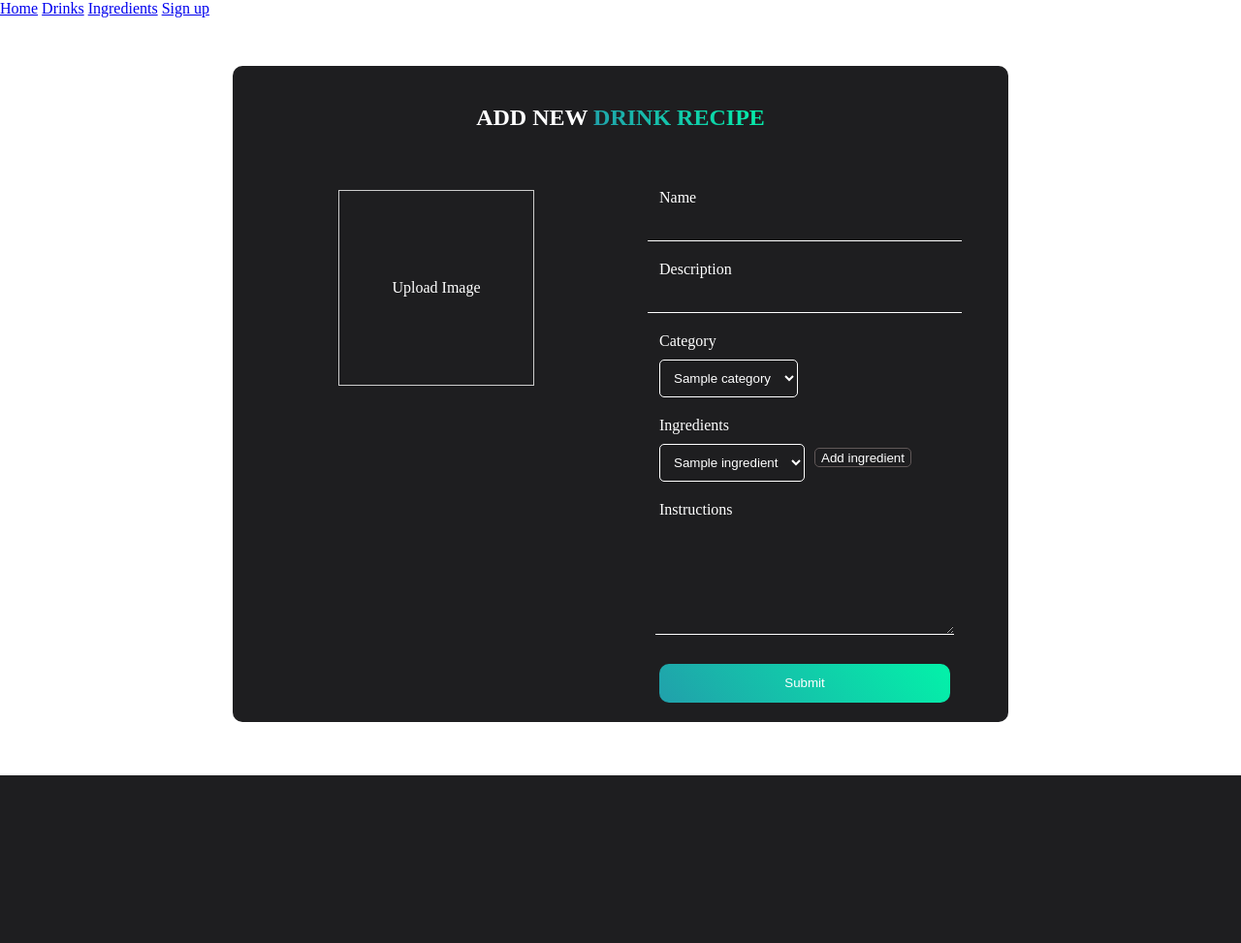
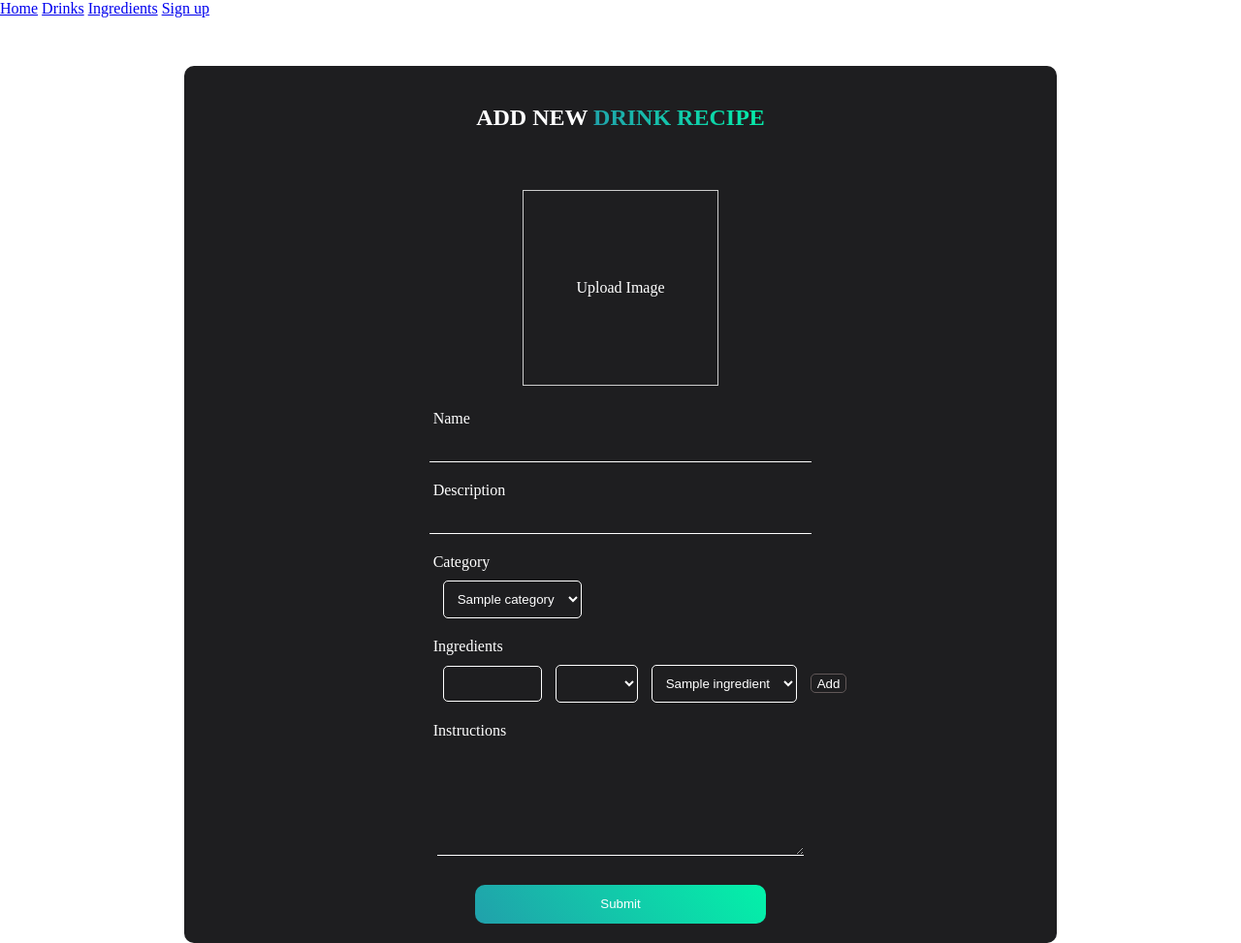
Before and after one commit to tommivk/drink-recipes, a Flask app: template templates/drink_form.html in a window 1280 px wide. Shown: the whole page at 97% size. Before the commit the page ends 800 px from the top, so only its background shows below. Run offline with Flask 2, Linux system fonts and the light colour scheme; the template is opened without the code that fills it: most values are stand-ins (such as "Sample title", 1, 10 or a date in 2020).

Commit message:
add measures and units for drink ingredients

```diff
--- a/app.py
+++ b/app.py
@@ -1,3 +1,5 @@
+import json
+import urllib
 import secrets
 import re
 from datetime import datetime
@@ -143,9 +145,11 @@ def drinks_post():
     name = request.form["name"]
     recipe = request.form["recipe"]
     description = request.form["description"]
-    ingredient_ids = request.form.getlist("ingredients")
+    ingredients_data = request.form["ingredients"]
     category_id = request.form["category"]
     file = request.files["picture"]
+
+    ingredients = json.loads(urllib.parse.unquote(ingredients_data))
 
     if not file.filename.endswith(".jpg"):
         return "Invalid filetype"
@@ -165,9 +169,22 @@ def drinks_post():
                                       "category_id": category_id, "timestamp": datetime.now()})
     drink_id = result.fetchone()[0]
 
-    for id in ingredient_ids:
-        sql = "INSERT INTO DrinkIngredients (drink_id, ingredient_id) VALUES(:drink_id, :ingredient_id)"
-        db.session.execute(sql, {"drink_id": drink_id, "ingredient_id": id})
+    result = db.session.execute("SELECT id FROM Ingredients").fetchall()
+    valid_ids = [r[0] for r in result]
+
+    for ingredient in ingredients:
+        ingredient_id = ingredient['ingredientId']
+        measure = ingredient['measure']
+        unit = ingredient['unit']
+
+        # TODO validate measure and unit
+
+        if int(ingredient_id) not in valid_ids:
+            return "invalid ingredient id"
+
+        sql = "INSERT INTO DrinkIngredients (drink_id, ingredient_id, measure, unit) VALUES(:drink_id, :ingredient_id, :measure, :unit)"
+        db.session.execute(
+            sql, {"drink_id": drink_id, "ingredient_id": ingredient_id, "measure": measure, "unit": unit})
 
     db.session.commit()
     return redirect("/drinks")
@@ -213,7 +230,7 @@ def serve_drink(id):
     drink = db.session.execute(
         sql, {"drink_id": id, "user_id": user_id}).fetchone()
 
-    sql = "SELECT name FROM DrinkIngredients JOIN ingredients ON ingredients.id=DrinkIngredients.ingredient_id WHERE drink_id =:id "
+    sql = "SELECT name, unit, measure FROM DrinkIngredients JOIN ingredients ON ingredients.id=DrinkIngredients.ingredient_id WHERE drink_id =:id "
     ingredients = db.session.execute(sql, {"id": id}).fetchall()
 
     comments = db.session.execute(
--- a/static/style.css
+++ b/static/style.css
@@ -179,7 +179,7 @@ body {
 }
 
 .drink-form-container {
-    width: 800px;
+    width: 900px;
     max-width: 100vw;
     min-height: 600px;
     margin: auto;
@@ -267,22 +267,17 @@ input[type="file"]:hover+label {
     width: 80%;
 }
 
-.form-right>select,
-#ingredientSelect {
+.form-select,
+.measure-input {
     padding: 10px;
     margin-top: 10px;
-    margin-left: 40px;
+    margin-left: 10px;
     background: none;
     width: fit-content;
     border: none;
     border: 1px solid white;
     border-radius: 5px;
     color: white;
-}
-
-.form-right>select:focus,
-#ingredientSelect:focus {
-    outline: none;
 }
 
 .form-select>option {
@@ -294,9 +289,12 @@ input[type="file"]:hover+label {
     border-bottom: 1px solid rgb(31, 218, 231);
 }
 
-.form-select:focus,
-#ingredientSelect:focus {
+.form-select:focus {
     box-shadow: 0px 0px 3px white;
+}
+
+.measure-input {
+    width: 80px;
 }
 
 #selectedIngredients {
@@ -318,8 +316,12 @@ input[type="file"]:hover+label {
 }
 
 .ingredient-select-wrapper {
-    display: flex;
     align-items: center;
+    margin-left: 40px;
+}
+
+.category-select {
+    margin-left: 50px;
 }
 
 .drink-form textarea {
@@ -374,7 +376,7 @@ input[type="file"]:hover+label {
     display: flex;
     align-items: center;
     justify-content: space-between;
-    width: 160px;
+    width: 180px;
 }
 
 .hidden {
--- a/templates/drink.html
+++ b/templates/drink.html
@@ -34,7 +34,7 @@
         <p>Category: {{drink.category}}</p>
         <ul>
             {% for ingredient in ingredients %}
-            <li>{{ ingredient.name }}</li>
+            <li>{{ingredient.measure}} {{ingredient.unit}} {{ ingredient.name }}</li>
             {% endfor %}
         </ul>
         <p>{{drink.description}}</p>
--- a/templates/drink_form.html
+++ b/templates/drink_form.html
@@ -20,25 +20,34 @@
             <label>Description</label>
             <input type="text" name="description" autocomplete="off" />
             <label>Category</label>
-            <select class="form-select" name="category">
+            <select class="form-select category-select" name="category">
                 {% for category in categories %}
                 <option value="{{ category.id }}"> {{ category.name }}
                     {% endfor %}
             </select>
             <label>Ingredients</label>
 
-            {% for ingredient in ingredients %}
-            <input type="checkbox" hidden id="ingredientOption" name="ingredients" value="{{ ingredient.id }}"></input>
-            {% endfor %}
+            <input type="hidden" name="ingredients" id="ingredientsInput" />
 
             <div class="ingredient-select-wrapper">
+                <input class="measure-input" type="number" id="measure" autocomplete="off">
+                <select class="form-select" type="text" id=unit>
+                    <option selected value=""></option>
+                    <option value="cl">cl</option>
+                    <option value="ml">ml</option>
+                    <option value="litres">litres</option>
+                    <option value="pcs.">pcs.</option>
+                    <option value="dashes">dashes</option>
+                    <option value="tsp.">tsp.</option>
+                    <option value="tbsp.">tbsp.</option>
+                </select>
                 <select class="form-select" id="ingredientSelect">
                     {% for ingredient in ingredients %}
                     <option id="ingredientOption" name="options" value="{{ ingredient.id }}"> {{ ingredient.name }}
                     </option>
                     {% endfor %}
                 </select>
-                <button class="add-ingredient-btn" onclick="addIngredient()" type="button">Add ingredient</button>
+                <button class="add-ingredient-btn" onclick="addIngredient()" type="button">Add</button>
             </div>
 
             <label>Instructions</label>
@@ -61,34 +70,49 @@
     let selectedIngredients = []
 
     function addIngredient() {
-        let id = document.getElementById("ingredientSelect").value
-        let value = ingredientSelect.options[ingredientSelect.selectedIndex].innerHTML;
+        let unitInput = document.getElementById("unit")
+        let measureInput = document.getElementById("measure")
 
-        if (selectedIngredients.includes(id)) return
+        let unit = unitInput.value
+        let measure = measureInput.value
+        let ingredientId = document.getElementById("ingredientSelect").value
 
-        document.querySelector(`input[type='checkbox'][value="${id}"]`).checked = true;
+        if (selectedIngredients.find((el) => el.ingredientId === ingredientId)) return alert("Ingredient has already been added")
+        if (!measure && unit) return alert("Measure cannot be empty if unit is selected")
+        if (measure && !unit) return alert("Unit cannot be empty if measure is selected")
 
-        selectedIngredients.push(id)
+        selectedIngredients.push({ ingredientId, unit, measure })
+        updateInputValue()
+
         let ingredientList = document.getElementById("selectedIngredients")
+        let ingredient = ingredientSelect.options[ingredientSelect.selectedIndex].innerHTML
 
         let div = document.createElement("div")
         div.classList.add("form-selected-ingredient")
 
         let li = document.createElement("li")
-        li.textContent = value
+        li.textContent = `${measure} ${unit} ${ingredient}`
         div.appendChild(li)
 
         let button = document.createElement("button")
         button.textContent = "Remove"
         button.setAttribute("type", "button")
         button.onclick = () => {
-            selectedIngredients = selectedIngredients.filter((el) => el != id)
+            selectedIngredients = selectedIngredients.filter(el => el.ingredientId != ingredientId)
             let ingredientList = document.getElementById("selectedIngredients")
             ingredientList.removeChild(div)
-            let checkbox = document.querySelector(`input[type='checkbox'][value="${id}"]`).checked = false;
+            updateInputValue()
         }
         div.appendChild(button)
         ingredientList.appendChild(div)
+        measureInput.value = ""
+        unitInput.value = ""
+    }
+
+    function updateInputValue() {
+        let el = document.getElementById("ingredientsInput")
+        let value = encodeURIComponent(JSON.stringify(selectedIngredients))
+        el.value = value
     }
 
 </script>
```
